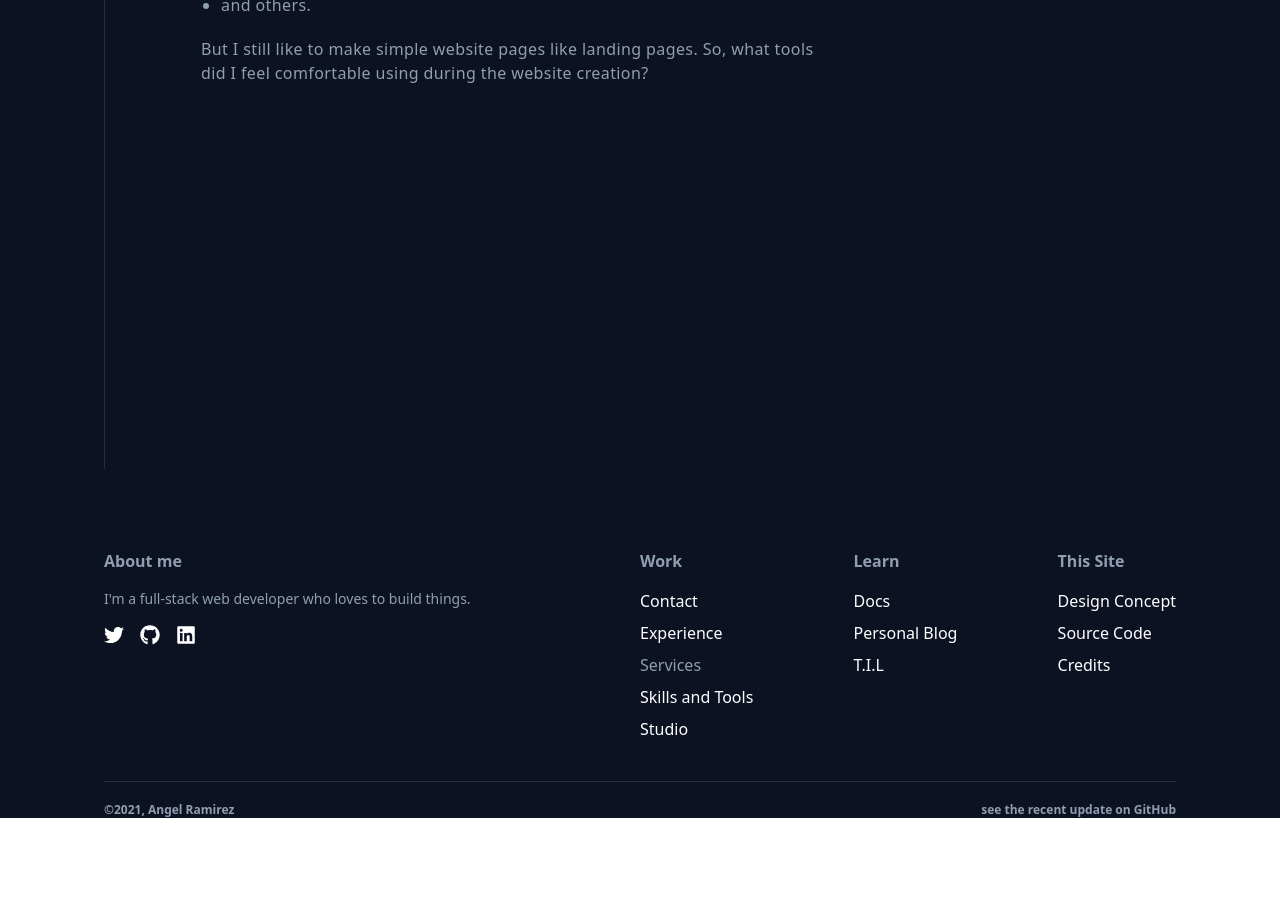
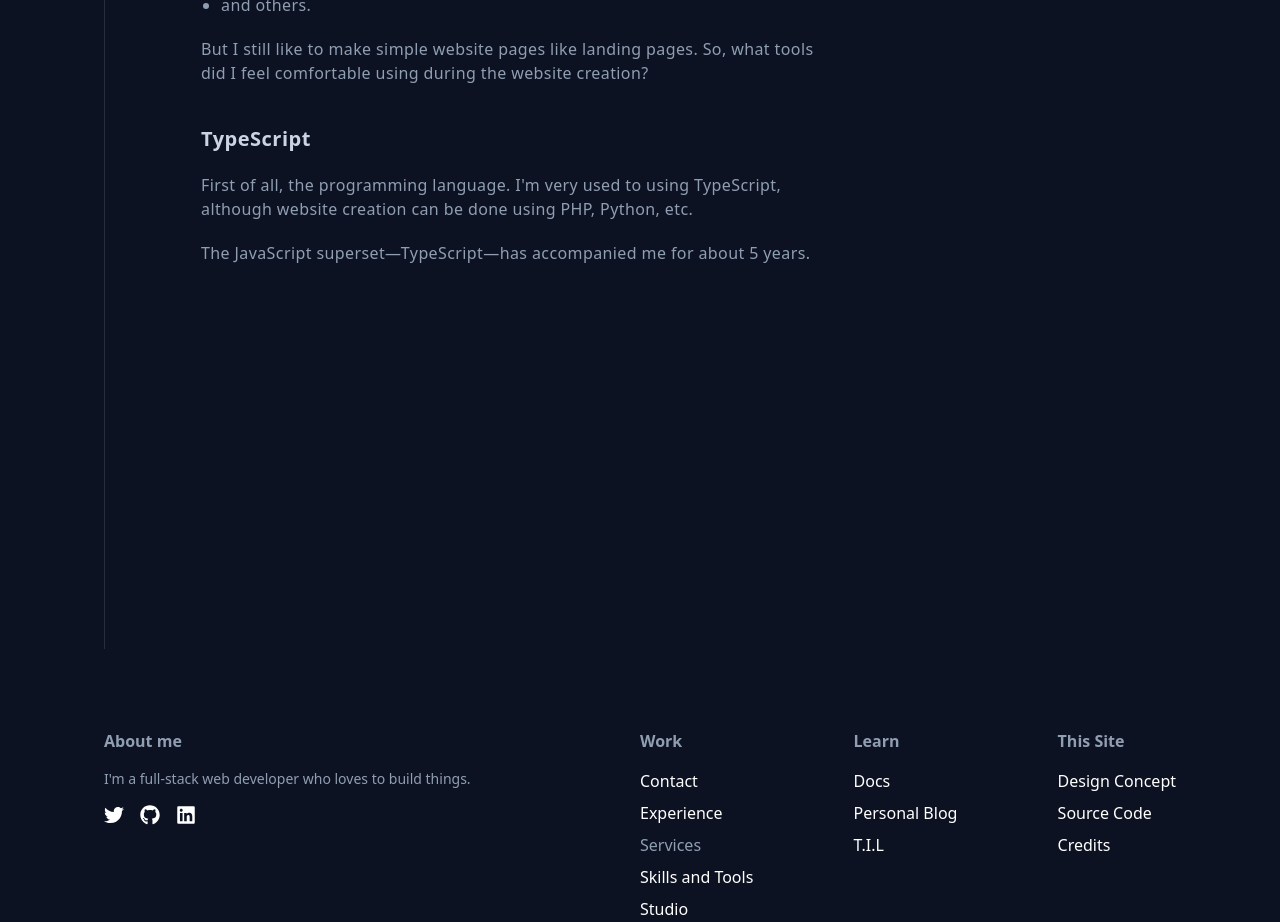
Before and after one commit to ImJars/Development-full-coding, a React (Vite) app: page /skills in a window 1280 px wide. Shown: the part 960-1882 px from the top of the page. Before the commit the page ends 1778 px from the top, so only its background shows below. Built offline with nearby package versions, Linux system fonts and the light colour scheme.

Commit message:
Add style-skill

```diff
--- a/src/components/skills/skill.jsx
+++ b/src/components/skills/skill.jsx
@@ -3,7 +3,25 @@ import React from 'react'
 function Skill() {
   return (
     <>
-
+        <div
+            className='mt-10'
+        >
+            <h1
+                className='text-xl font-bold text-text-white-gray tracking-wide'
+            >
+                TypeScript
+            </h1>
+            <h2
+                className='text-text-general tracking-wide mt-5'
+            >
+                First of all, the programming language. I'm very used to using TypeScript, although website creation can be done using PHP, Python, etc.
+            </h2>
+            <h3
+                className='text-text-general tracking-wide mt-5'
+            >
+                The JavaScript superset—TypeScript—has accompanied me for about 5 years.
+            </h3>
+        </div>
     </>
   )
 }
--- a/src/skills.jsx
+++ b/src/skills.jsx
@@ -1,4 +1,5 @@
 import React from 'react'
+import Skill from './components/skills/skill'
 import Wraped from './components/wraped'
 import Footer from './footer'
 
@@ -103,6 +104,9 @@ function Skills() {
                                     So, what tools did I feel comfortable using during the website creation?
                                 </p>
                             </div>
+                            <div>
+                                <Skill />
+                            </div>
                         </div>
                     </div>
                     <div
```
